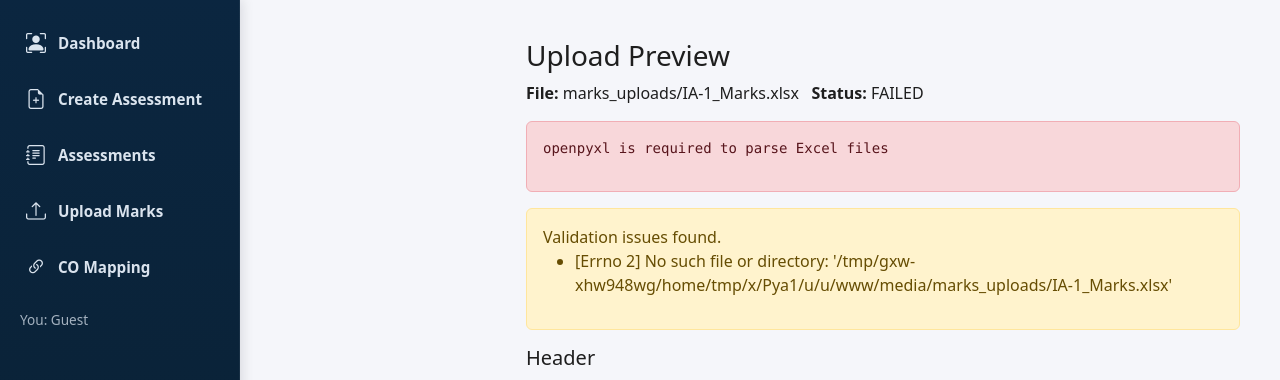
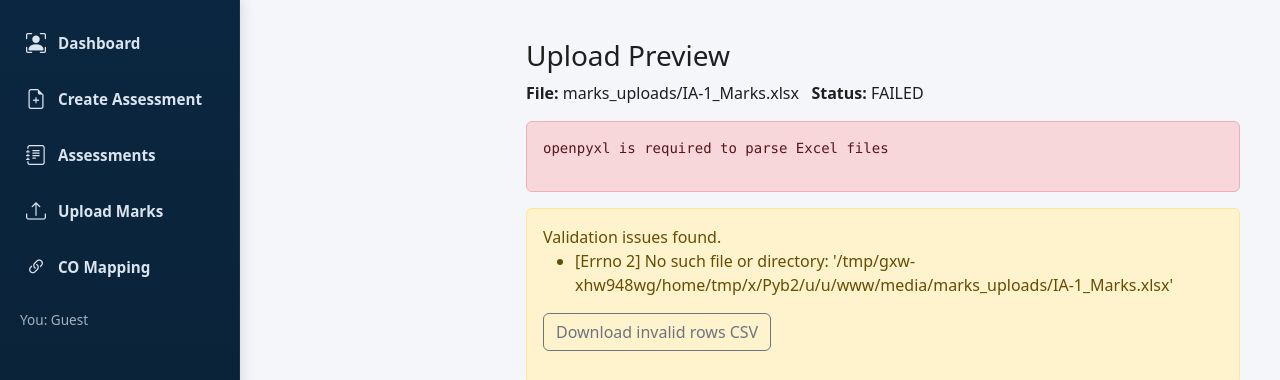
Before and after one commit to Glynis1314/CO-PO-Mapping-App, a Django app: page /teacher/upload-marks/preview/1/ in a window 1280 px wide. Shown: the part 69-449 px from the top of the page. Run offline with Django 4.2, Linux system fonts and the light colour scheme; a user stored in the database is signed in; data comes from the database, SQL or seed files in the repository; both versions use the stored data as it was after the commit; some libraries are stand-ins or nearby versions.

Commit message:
minor changes

```diff
--- a/attainment/models.py
+++ b/attainment/models.py
@@ -339,6 +339,9 @@ class GlobalConfig(models.Model):
 
     po_target_value = models.FloatField(default=2.5)
 
+    # Allow automatic creation of Student records during marks import
+    allow_student_auto_create = models.BooleanField(default=True, help_text="If True, unknown RollNos will create Student rows on import")
+
     locked = models.BooleanField(default=True, help_text="When True only Admin can change the record")
 
     updated_at = models.DateTimeField(auto_now=True)
--- a/attainment/tests.py
+++ b/attainment/tests.py
@@ -55,6 +55,12 @@ class MarksParserTests(TestCase):
         result = parse_marks_upload(mu.file, mu.assessment)
         self.assertIn('RollNo', result['headers'])
         self.assertEqual(result['sample_rows'][0][result['headers'][0]], 'R001')
+        # If any errors, ensure the errors CSV endpoint returns the file
+        if result['errors']:
+            errors_url = reverse('marks_upload_errors_csv', args=[mu.id])
+            resp = self.client.get(errors_url)
+            # when user is logged in as teacher, should get CSV or redirect if no invalid rows
+            self.assertIn(resp.status_code, [200, 302])
 
         # If validated, trigger import
         if mu.status == 'VALIDATED':
--- a/attainment/urls.py
+++ b/attainment/urls.py
@@ -73,6 +73,10 @@ urlpatterns = [
          views.marks_upload_preview,
          name='marks_upload_preview'),
 
+    path('teacher/upload-marks/preview/<int:upload_id>/errors.csv',
+         views.marks_upload_errors_csv,
+         name='marks_upload_errors_csv'),
+
     path('teacher/upload-marks/confirm/<int:upload_id>/',
          views.marks_upload_confirm,
          name='marks_upload_confirm'),
--- a/attainment/utils/marks_parser.py
+++ b/attainment/utils/marks_parser.py
@@ -62,9 +62,14 @@ def parse_marks_upload(uploaded_file, assessment):
     components = AssessmentComponent.objects.filter(assessment=assessment)
     component_map = {c.component_number: c for c in components}
 
-    # Check mapping completeness (every component has linked CO by DB design)
+    # Check mapping completeness
     if not components.exists():
         errors.append('Assessment has no components defined')
+
+    # Ensure all components are mapped to a CourseOutcome
+    unmapped = [c.component_number for c in components if not c.course_outcome]
+    if unmapped:
+        errors.append(f'Assessment components without CO mapping: {unmapped}')
 
     # Validate that all question IDs in header exist in components
     missing_components = [h for h in header[1:] if h not in component_map]
@@ -73,6 +78,7 @@ def parse_marks_upload(uploaded_file, assessment):
 
     sample_rows = []
     row_errors = []
+    invalid_rows = []
     total_students = 0
 
     for r_idx, row in enumerate(rows[1:1+200]):  # preview only first 200
@@ -84,6 +90,7 @@ def parse_marks_upload(uploaded_file, assessment):
         roll = row[0]
         # Include both a normalized 'roll' key and the exact header key (e.g., 'RollNo') so templates can use either
         row_dict = {header[0]: roll, 'roll': roll}
+        row_row_errors = []
         for col_idx, colname in enumerate(header[1:], start=1):
             val = row[col_idx] if col_idx < len(row) else ''
             if val == '':
@@ -98,9 +105,15 @@ def parse_marks_upload(uploaded_file, assessment):
             if colname in component_map and val_num is not None:
                 comp = component_map[colname]
                 if val_num > comp.max_marks:
-                    row_errors.append(f'Row {r_idx+2} ({roll}): Column {colname} value {val_num} exceeds max {comp.max_marks}')
+                    msg = f'Row {r_idx+2} ({roll}): Column {colname} value {val_num} exceeds max {comp.max_marks}'
+                    row_errors.append(msg)
+                    row_row_errors.append(msg)
             elif colname in component_map and val_num is None:
-                row_errors.append(f'Row {r_idx+2} ({roll}): Column {colname} contains non-numeric value')
+                msg = f'Row {r_idx+2} ({roll}): Column {colname} contains non-numeric value'
+                row_errors.append(msg)
+                row_row_errors.append(msg)
+        if row_row_errors:
+            invalid_rows.append({ 'row_number': r_idx+2, 'roll': roll, 'errors': row_row_errors, 'values': row_dict})
         sample_rows.append(row_dict)
 
     # Build metadata
@@ -108,6 +121,7 @@ def parse_marks_upload(uploaded_file, assessment):
         'header': header,
         'component_list': list(component_map.keys()),
         'sample_count': total_students,
+        'invalid_rows': invalid_rows,
     }
 
     validated = not errors and not row_errors
--- a/attainment/views.py
+++ b/attainment/views.py
@@ -80,6 +80,39 @@ def marks_upload_preview(request, upload_id):
 
 
 @login_required
+def marks_upload_errors_csv(request, upload_id):
+    mu = get_object_or_404(MarksUpload, id=upload_id)
+    if request.user != mu.uploaded_by and not request.user.is_superuser:
+        messages.error(request, 'Unauthorized')
+        return redirect('index')
+
+    metadata = mu.metadata or {}
+    invalid = metadata.get('invalid_rows') or []
+    if not invalid:
+        messages.error(request, 'No invalid rows available')
+        return redirect('marks_upload_preview', upload_id=mu.id)
+
+    import csv
+    from django.http import HttpResponse
+    response = HttpResponse(content_type='text/csv')
+    response['Content-Disposition'] = f'attachment; filename="marks_upload_{mu.id}_errors.csv"'
+
+    writer = csv.writer(response)
+    # header row
+    headers = metadata.get('header', [])
+    writer.writerow(['row_number', 'roll'] + headers[1:] + ['errors'])
+    for ir in invalid:
+        row_vals = [ir.get('row_number'), ir.get('roll')]
+        values = ir.get('values', {})
+        for h in headers[1:]:
+            row_vals.append(values.get(h, ''))
+        row_vals.append('; '.join(ir.get('errors', [])))
+        writer.writerow(row_vals)
+
+    return response
+
+
+@login_required
 def marks_upload_confirm(request, upload_id):
     mu = get_object_or_404(MarksUpload, id=upload_id)
     if request.method != 'POST':
--- a/templates/upload_marks_preview.html
+++ b/templates/upload_marks_preview.html
@@ -15,7 +15,9 @@
     {% endif %}
 
     {% if result.errors %}
-      <div class="alert alert-warning">Validation issues found. <ul>{% for e in result.errors %}<li>{{ e }}</li>{% endfor %}</ul></div>
+      <div class="alert alert-warning">Validation issues found. <ul>{% for e in result.errors %}<li>{{ e }}</li>{% endfor %}</ul>
+      <p><a class="btn btn-outline-secondary" href="{% url 'marks_upload_errors_csv' marks_upload.id %}">Download invalid rows CSV</a></p>
+      </div>
     {% endif %}
 
     <h5>Header</h5>
```
Also changed, not shown: attainment/migrations/0004_globalconfig_allow_student_auto_create.py (added), db.sqlite3.
